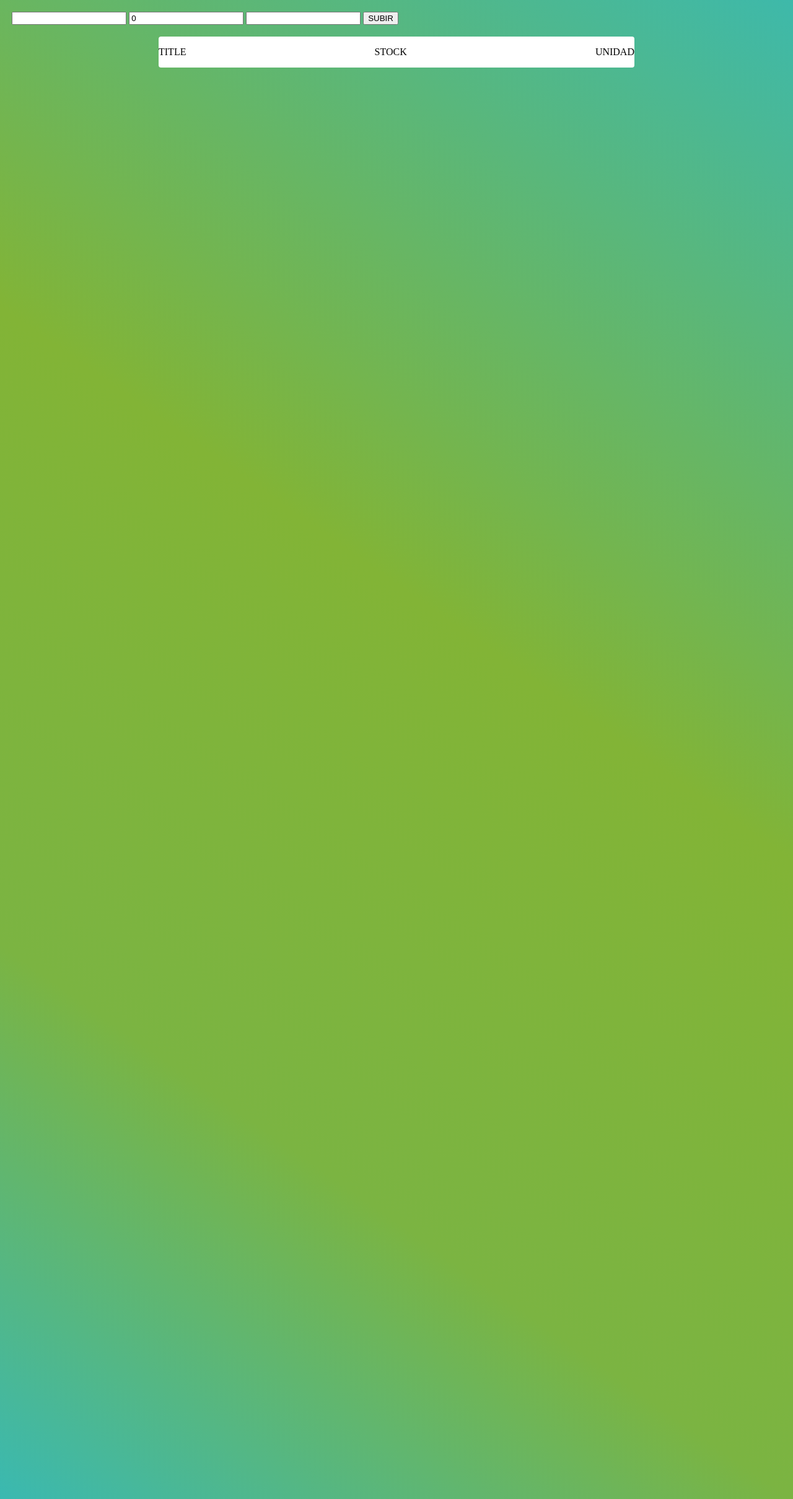
After one commit to Noborita9/FreeDevs, a PHP site: page /gestion_page.php in a window 1280 px wide. The commit adds this page. Shown: the whole page at 62% size. Run offline with PHP 8.4, Linux system fonts and the light colour scheme.

Commit message:
add create insumo working

```diff
--- /dev/null
+++ b/frontend/assets/gestion.js
@@ -0,0 +1,31 @@
+function fetch_insumo(data){
+  fetch('../backend/api/create_insumo.php',{
+    method: "POST",
+    body: data
+  })
+  .then((res)=> {
+      if (res.ok) {
+        return res.text()
+      } else {
+        throw "Error"
+      }
+    })
+  .then((text)=> {
+      console.log(text)
+    })
+  .catch((text)=> {console.log(text)})
+}
+
+function verify_fetch_insumo(){
+  const data = new FormData(document.getElementById("insumo_form"))
+  let nombre = data.get("nombre")
+  let stock = data.get("stock")
+  let unidad = data.get("unidad")
+
+  if (nombre.length > 4 && unidad.length > 3){
+    fetch_insumo(data)
+  }
+  else {
+    console.log("Datos incorrectos")
+  }
+}
--- a/frontend/assets/style.css
+++ b/frontend/assets/style.css
@@ -234,3 +234,17 @@ object-fit: cover;
   transition: all;
   transition-duration: 3s;
 }
+/*----------GESTION SECTION----------*/
+
+.gestion_menu {
+  display: flex;
+  justify-content: center;
+}
+
+.gestion_product {
+  background: #fff;
+  width: 60vw;
+  display: flex;
+  justify-content: space-between;
+  border-radius: 4px;
+}
--- /dev/null
+++ b/frontend/gestion_page.php
@@ -0,0 +1,25 @@
+<!DOCTYPE html>
+<html lang="en">
+  <head>
+    <title>Gestion Page</title>
+    <meta charset="UTF-8">
+    <meta name="viewport" content="width=device-width, initial-scale=1">
+    <link href="assets/style.css" rel="stylesheet">
+    <script src="assets/gestion.js"></script>
+  </head>
+  <body>
+    <form action="../backend/api/create_insumo.php" method="post" id="insumo_form">
+      <input type="text" name="nombre">
+      <input type="number" name="stock" value=0 min=0 >
+      <input type="text" name="unidad">
+      <button type="button" onclick="verify_fetch_insumo()">SUBIR</button>
+    </form>
+    <section class="gestion_menu">
+      <div class="gestion_product">
+        <p>TITLE</p>
+        <p>STOCK</p>
+        <p>UNIDAD</p>
+      </div>
+    </section>
+  </body>
+</html>
--- a/frontend/login_verify.php
+++ b/frontend/login_verify.php
@@ -4,7 +4,7 @@
     if(!empty($_POST["user_name"]) && !empty( $_POST["user_pass"]) && isset($_POST["user_name"]) && isset($_POST["user_pass"])){process_login();}else
     {
         /*redirecciono a login si es que no se provino con DATA SET via POST desde el*/
-        // header("Location: http://localhost/PHP%20devs/PDO/login%20example/login.php");
+        header("Location: ./login.php");
         exit();
     }
 
```
Also changed, not shown: backend/api/create_insumo.php (added, +22 -0 lines), backend/api/gestion_event_loader.php (added, +7 -0 lines).
